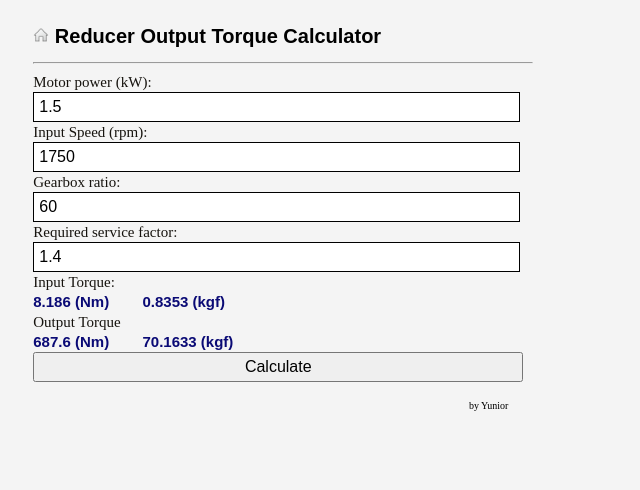
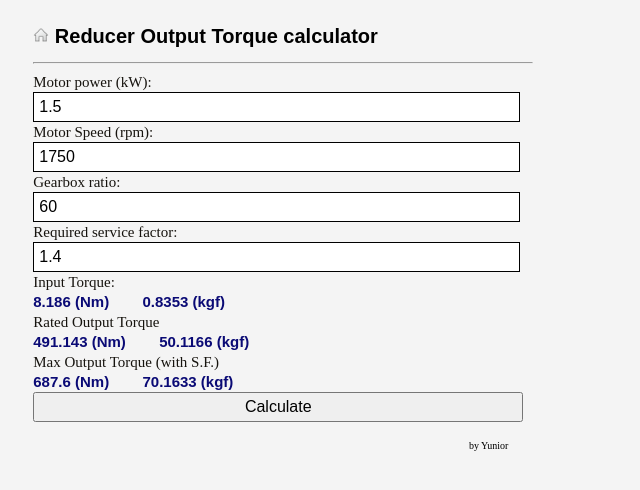
Before and after one commit to zyfgxx/MechCal, a plain HTML site: page html/GBoutTorCal.html in a window 1280 px wide. Shown: the whole page, without its empty margins (0-640 px from the left). Drawn offline with Linux system fonts and the light colour scheme.

Commit message:
Update GBoutTorCal.html

```diff
--- a/html/GBoutTorCal.html
+++ b/html/GBoutTorCal.html
@@ -10,7 +10,7 @@
 
 <div class="container">
     <h1><a href="../index.html">
-        <img border="0" src="../img/home_40.png" alt="Home" width="16" height="16"></a> Reducer Output Torque Calculator</h1>
+        <img border="0" src="../img/home_40.png" alt="Home" width="16" height="16"></a> Reducer Output Torque calculator</h1>
     <hr>
     <div class="box1">
         <div>
@@ -18,7 +18,7 @@
         <br>
         <input type="number" id="power" value="1.5" onchange="mycal()">
         <div>
-        <label>Input Speed (rpm):</label>
+        <label>Motor Speed (rpm):</label>
         <br>
         <input type="number" id="n" value="1750" onchange="mycal()">
         </div>
@@ -35,12 +35,17 @@
         <div>
         <label>Input Torque:</label>
         <br>
-        <label class="Result" id="re1">0</label>
+        <label class="Result" id="re1"></label>
         </div>
         <div>
-        <label>Output Torque</label>
-        <br>
-        <label class="Result" id="re2">0</label>
+            <label>Rated Output Torque</label>
+            <br>
+            <label class="Result" id="re2"></label>
+        </div>
+        <div>
+            <label>Max Output Torque (with S.F.)</label>
+            <br>
+            <label class="Result" id="re3"></label>
         </div>
     </div>
     <button type="button" onclick="mycal()">Calculate</button>
@@ -56,8 +61,8 @@
 <script>
     function mycal() {
 
-    var p,n,i,SF,T1,T2;
-    var T12,T22
+    var p,n,i,SF,T1,T2,T3;
+    var T12,T22,T32;
 
     p = Number(document.getElementById("power").value);
     n = Number(document.getElementById("n").value);
@@ -65,21 +70,26 @@
     SF = Number(document.getElementById("sf").value);
 
     T1=p*9550/n;
-    T2=T1*i*SF;
+    T2=T1*i;
+    T3=T2*SF;
     T12=T1/9.8;
     T22=T2/9.8;
-
+    T32=T3/9.8;
 
     var RoundNum =1000;
     T1=Math.round(T1*RoundNum)/RoundNum;
     T2=Math.round(T2*RoundNum)/RoundNum;
+    T3=Math.round(T3*RoundNum)/RoundNum;
 
     var RoundNum =10000;
     T12=Math.round(T12*RoundNum)/RoundNum;
     T22=Math.round(T22*RoundNum)/RoundNum;
+    T32=Math.round(T32*RoundNum)/RoundNum;
 
     document.getElementById("re1").innerHTML = T1 + " (Nm)&nbsp;&nbsp;&nbsp;&nbsp;&nbsp;&nbsp;&nbsp;\t" + T12 + " (kgf)";
     document.getElementById("re2").innerHTML = T2 + " (Nm)&nbsp;&nbsp;&nbsp;&nbsp;&nbsp;&nbsp;&nbsp;\t" + T22 + " (kgf)";
+    document.getElementById("re3").innerHTML = T3 + " (Nm)&nbsp;&nbsp;&nbsp;&nbsp;&nbsp;&nbsp;&nbsp;\t" + T32 + " (kgf)";
+
     }
 
 </script>
```
